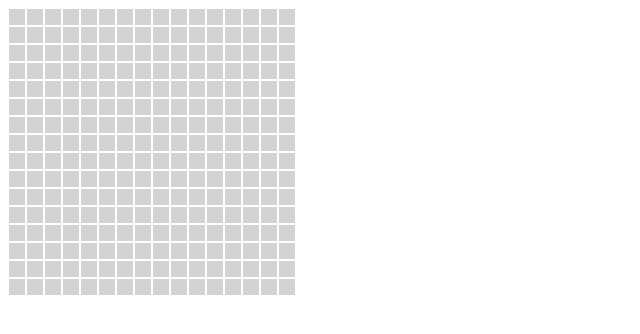
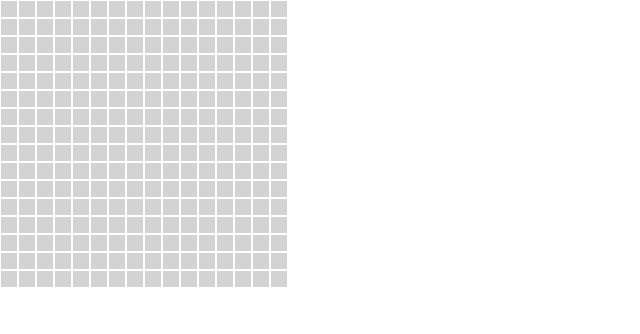
Before and after one commit to paris3200/odin-etch-a-sketch, a plain HTML site: page index.html in a window 1280 px wide. Shown: the whole page, without its empty margins (0-640 px from the left). Drawn offline with Linux system fonts and the light colour scheme.

Commit message:
Style body

```diff
--- a/css/styles.css
+++ b/css/styles.css
@@ -1,3 +1,11 @@
+body {
+  height: 100vh;
+  margin: 0;
+  overflow: hidden;
+  font-family: Roboto, sans-serif;
+}
+
+
 .row{
   display: flex;
 }
@@ -8,7 +16,3 @@
   margin: 1px;
   background-color: lightgray;
 }
-
-body {
-  width: 960px;
-}
```
